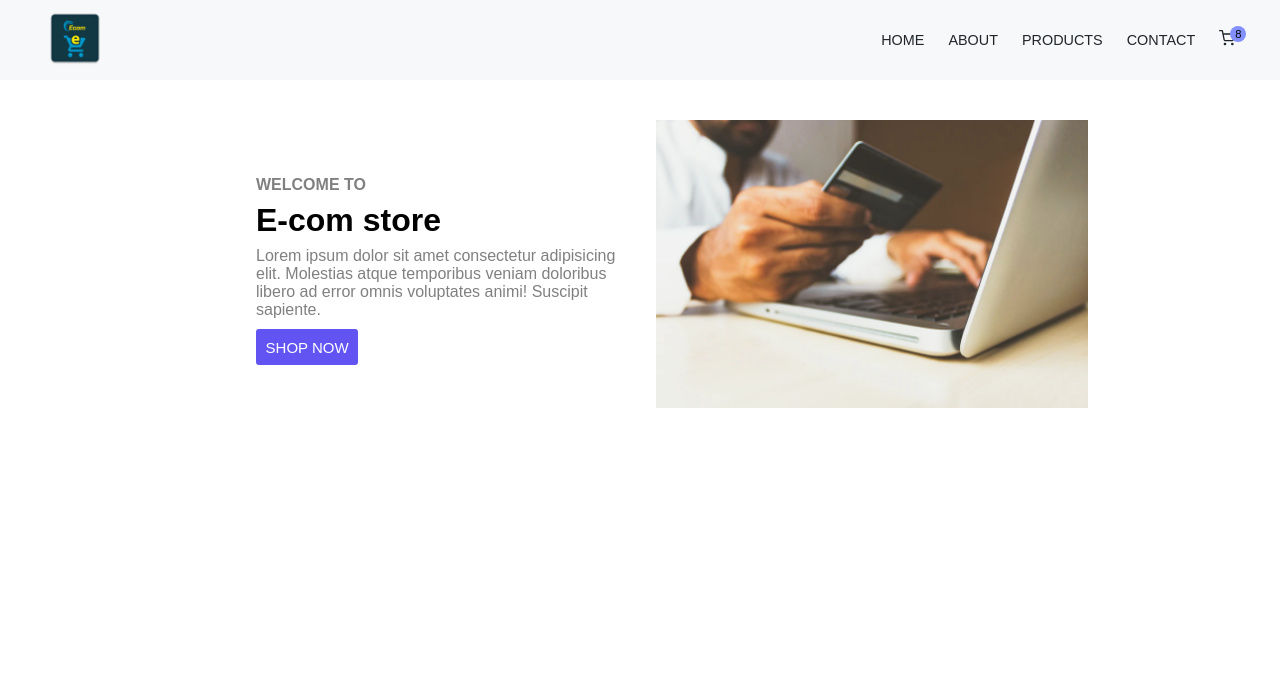
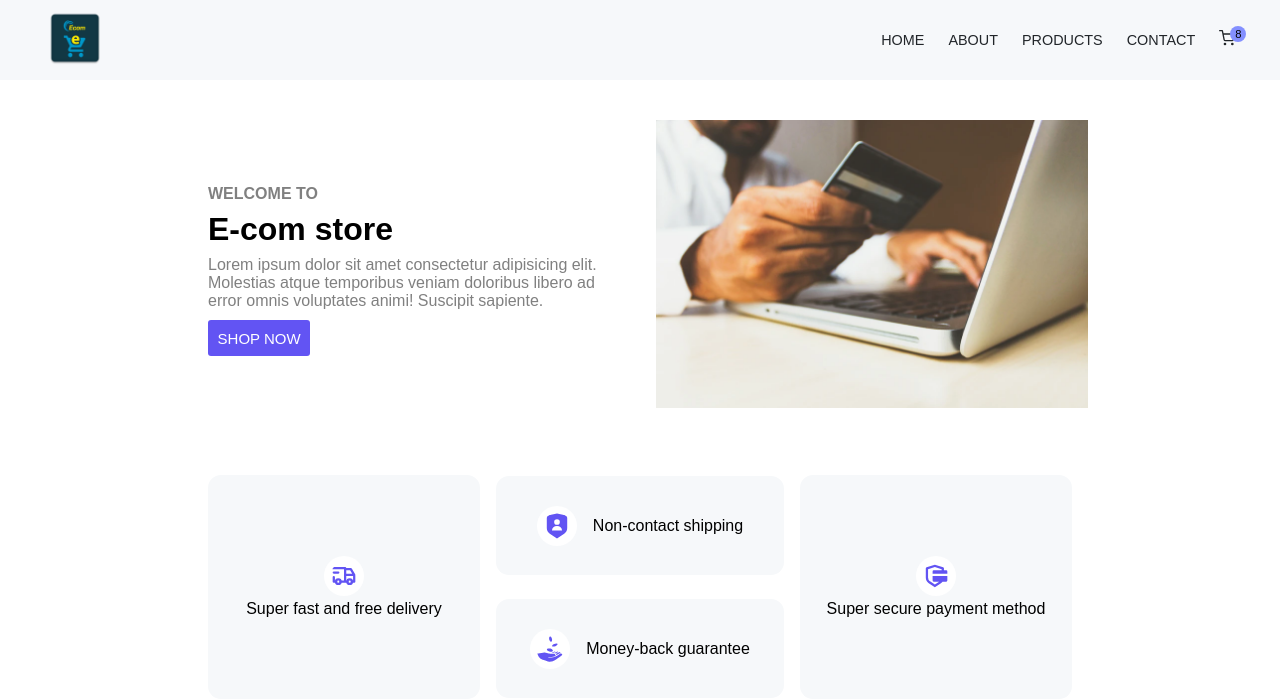
Before and after one commit to hasanrc24/e-com, a React (Create React App) app: page / in a window 1280 px wide. Shown: the top 700 px of the page. Built offline with nearby package versions, Linux system fonts and the light colour scheme; the HTML template or start-up script is replaced by a standard one.

Commit message:
services

```diff
--- a/src/components/Hero.js
+++ b/src/components/Hero.js
@@ -30,7 +30,7 @@ const Main = styled.main`
   margin: 2.5rem 0;
 
   .hero-left{
-    padding-left: 13rem;
+    padding-left: 10rem;
   }
   .hero-img{
     width: 75%;
--- a/src/components/Nav.js
+++ b/src/components/Nav.js
@@ -106,7 +106,7 @@ const Nav = styled.nav`
         flex-direction: column;
         visibility: hidden;
         opacity: 0;
-        transform: translateY(-100%);
+        transform: translateY(100%);
         }
         .active .navbar-lists {
         visibility: visible;
--- /dev/null
+++ b/src/components/Services.js
@@ -0,0 +1,76 @@
+import React from 'react'
+import styled from 'styled-components';
+import { TbTruckDelivery } from 'react-icons/tb';
+import { RiShieldUserFill } from 'react-icons/ri';
+import { GiReceiveMoney } from 'react-icons/gi';
+import { RiSecurePaymentFill } from 'react-icons/ri';
+
+const Services = () => {
+  return (
+    <Section className='container'>
+        <div className='flex justify-center ser'>
+            <div className='service-1 total-center'>
+                <div>
+                    <TbTruckDelivery className='service-icon' />
+                    <p>Super fast and free delivery</p>
+                </div>
+            </div>
+            <div className='service-2'>
+                <div className='service-2-1 flex items-center justify-center'>
+                    <RiShieldUserFill className='service-icon' />
+                    <p>Non-contact shipping</p>
+                </div>
+                <div className='service-2-2 flex items-center justify-center'>
+                    <GiReceiveMoney className='service-icon' />
+                    <p>Money-back guarantee</p>
+                </div>
+            </div>
+            <div className='service-3 total-center'>
+                <div>
+                    <RiSecurePaymentFill className='service-icon' />
+                    <p>Super secure payment method</p>
+                </div>
+            </div>
+        </div>
+    </Section>
+  )
+}
+
+const Section = styled.section`
+    width: 75%;
+    .service-1,
+    .service-3{
+        background-color: #F6F8FA;
+        border-radius: 13px;
+        width: 17rem;
+        height: 14rem;
+        display: flex;
+        align-items: center;
+        justify-content: center
+    }
+    .service-2{
+        .service-2-1,
+        .service-2-2{
+            background-color: #F6F8FA;
+            border-radius: 13px;
+            height: 6.2rem;
+            width: 18rem;
+            margin: 1.5rem 0;
+        }
+    }
+    .service-icon{
+        width: 2.5rem;
+        height: 2.5rem;
+        padding: 0.4rem;
+        border-radius: 50%;
+        color: rgba(98,84,243,1);
+        background-color: #fff;
+    }
+    @media(max-width: ${({ theme }) => theme.media.mobile}){
+        .ser{
+            flex-direction: column;
+        }
+    }
+`
+
+export default Services;
--- a/src/pages/Home.js
+++ b/src/pages/Home.js
@@ -1,13 +1,15 @@
 import React from 'react'
 import Hero from '../components/Hero'
+import Services from '../components/Services';
 
 const Home = () => {
 
   const heading = "E-com store";
   return (
-    <div>
+    <>
       <Hero heading={heading} />
-    </div>
+      <Services />
+    </>
   )
 }
 
--- a/src/styles/GlobalStyle.js
+++ b/src/styles/GlobalStyle.js
@@ -19,6 +19,10 @@ export const GlobalStyle = createGlobalStyle`
   }
   .m-auto{
     margin: auto;
+  }
+  .total-center{
+    margin: auto;
+    text-align: center;
   }
   .container {
     padding: 0 3rem;
```
